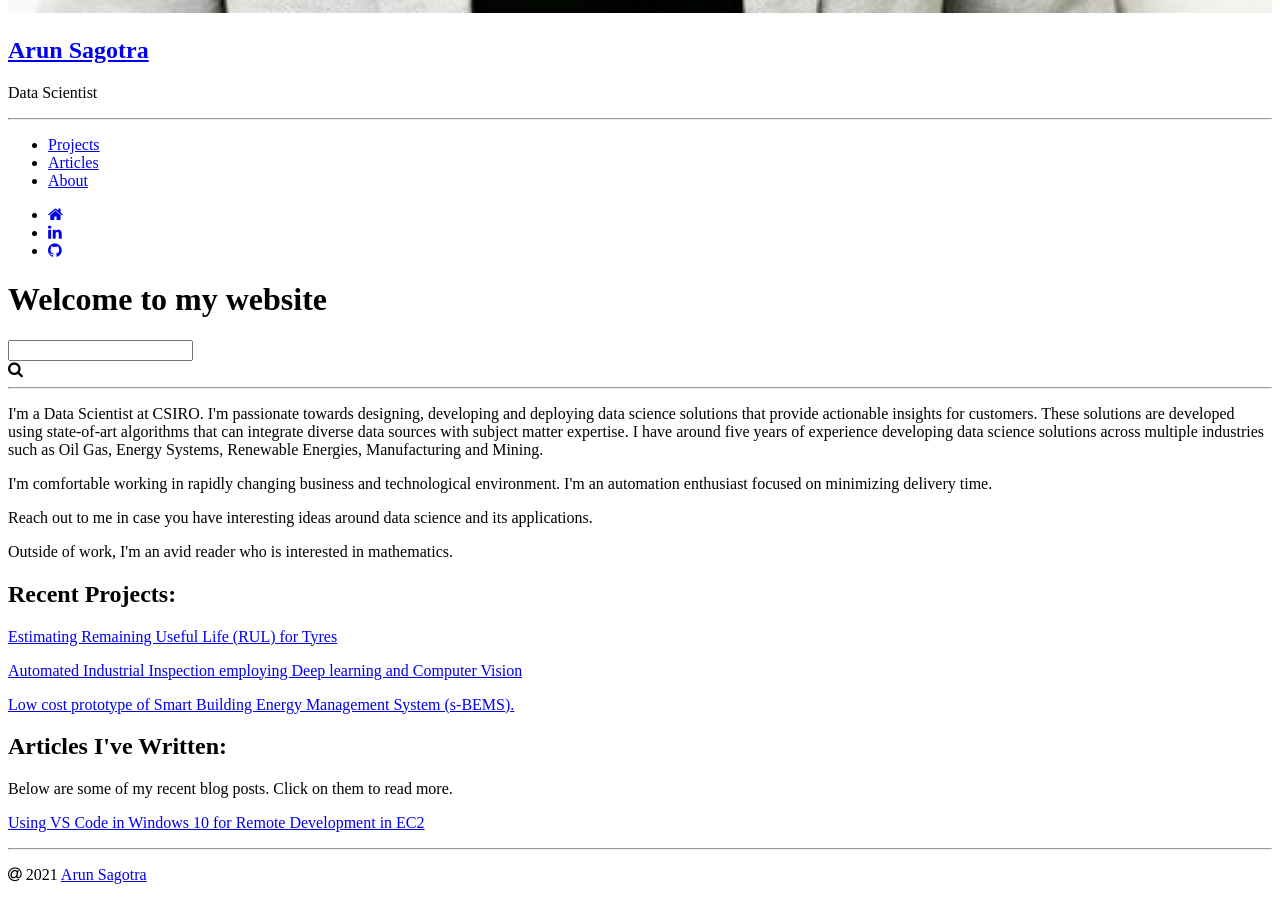
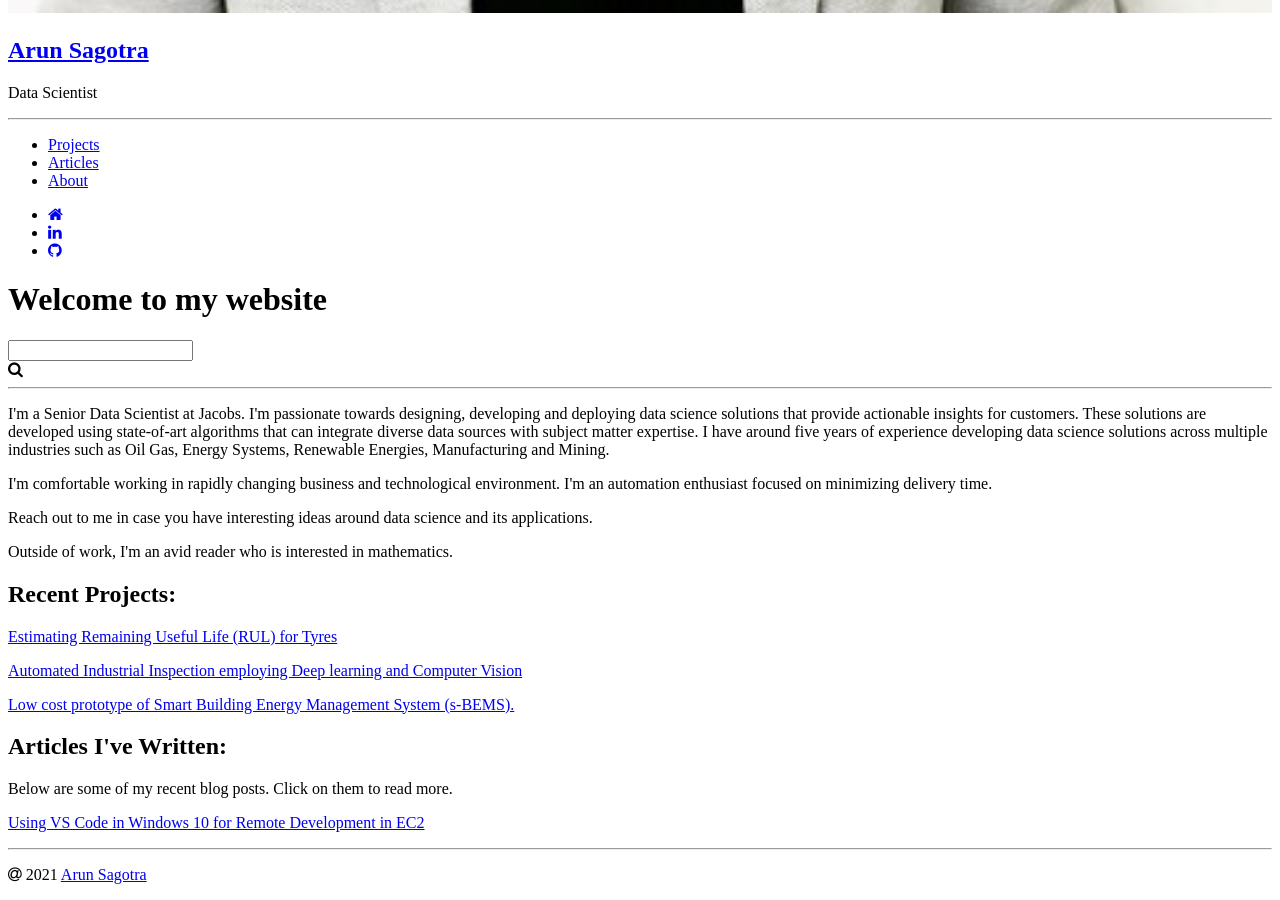
Before and after one commit to asagotra/arunsagotra.github.io, a Jekyll site: the page built from index.html, in a window 1280 px wide and 900 px high, scrolled down 1359 px. Built offline with Jekyll 4.4.1, drawn with Linux system fonts in a browser that asks for light colours.

Commit message:
Update index.html

```diff
--- a/index.html
+++ b/index.html
@@ -11,7 +11,7 @@
  -->
 
 <p>
-  I'm a Data Scientist at CSIRO. I'm passionate towards designing, developing and deploying data science solutions that provide actionable insights for customers. These solutions are developed using state-of-art algorithms that can integrate diverse data sources with subject matter expertise. I have around five years of experience developing data science solutions across multiple industries such as Oil Gas,  Energy Systems, Renewable Energies, Manufacturing and Mining.
+  I'm a Senior Data Scientist at Jacobs. I'm passionate towards designing, developing and deploying data science solutions that provide actionable insights for customers. These solutions are developed using state-of-art algorithms that can integrate diverse data sources with subject matter expertise. I have around five years of experience developing data science solutions across multiple industries such as Oil Gas,  Energy Systems, Renewable Energies, Manufacturing and Mining.
 </p>
 
 <p>
```
